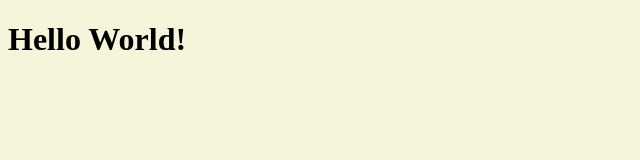
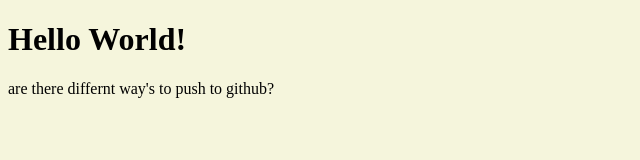
Before and after one commit to JessicaBaros/newgit, a plain HTML site: page index.html in a window 1280 px wide. Shown: the whole page, without its empty margins (0-640 px from the left). Drawn offline with Linux system fonts and the light colour scheme.

Commit message:
experiment with pushing

```diff
--- a/index.html
+++ b/index.html
@@ -8,5 +8,6 @@
 </head>
 <body>
     <h1>Hello World!</h1>
+    <p>are there differnt way's to push to github?</p>
 </body>
 </html>
```
